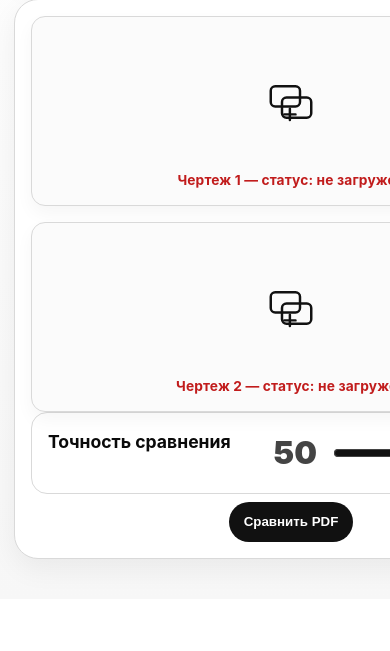
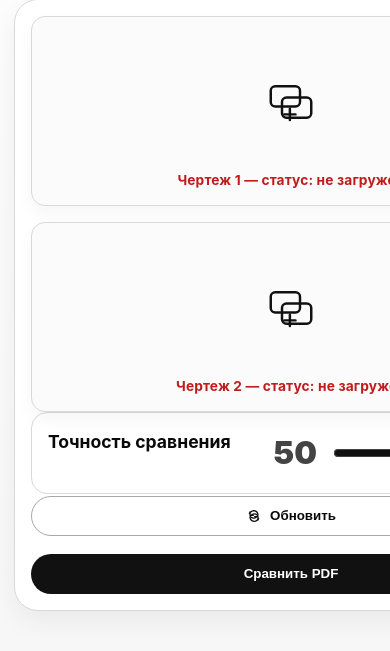
Before and after one commit to kventinbyratino/pdf-diff-highlighter, a Flask app: page / in a window 390 px wide; the page is wider, and only the part inside the window is pictured. Shown: the part 274-925 px from the top of that part. Before the commit the page ends 849 px from the top of that part, so only its background shows below. Run offline with Flask 3, Linux system fonts and the light colour scheme.

Commit message:
feat: add clear and refresh compare controls

```diff
--- a/static/app.js
+++ b/static/app.js
@@ -28,6 +28,8 @@ const cropState = {
   startY: 0,
 };
 
+let compareRequestSeq = 0;
+
 function setImageStatus(message, tone = 'muted') {
   if (!imageStatus) return;
   imageStatus.textContent = message;
@@ -39,9 +41,13 @@ function updateUploadStatus(input) {
   if (!status) return;
   const label = input.id === 'pdf1' ? 'Чертеж 1' : input.id === 'pdf2' ? 'Чертеж 2' : input.id;
   const loaded = Boolean(input.files?.[0]);
+  const zone = input.closest('.slot-card');
+  const clearButton = zone?.querySelector('[data-clear-file]');
   status.textContent = `${label} — статус: ${loaded ? 'загружен' : 'не загружен'}`;
   status.classList.toggle('slot-status-loaded', loaded);
   status.classList.toggle('slot-status-empty', !loaded);
+  zone?.classList.toggle('has-file', loaded);
+  if (clearButton) clearButton.hidden = !loaded;
 }
 
 function setPreviewSlot(slotId, file) {
@@ -74,6 +80,73 @@ function applyFileToInput(input, file) {
   dt.items.add(file);
   input.files = dt.files;
   input.dispatchEvent(new Event('change', { bubbles: true }));
+}
+
+function clearFileInput(input) {
+  if (!input) return;
+  input.value = '';
+  compareRequestSeq += 1;
+  input.dispatchEvent(new Event('change', { bubbles: true }));
+}
+
+function formHasSelectedFiles(form) {
+  return Boolean(form?.querySelector('.file-input')?.files?.length) &&
+    Array.from(form.querySelectorAll('.file-input')).every((input) => Boolean(input.files?.[0]));
+}
+
+function replaceResultsAndErrors(doc) {
+  const nextError = doc.querySelector('.error');
+  const currentError = document.querySelector('.error');
+  if (nextError) {
+    if (currentError) currentError.replaceWith(nextError);
+    else document.querySelector('.hero')?.insertAdjacentElement('afterend', nextError);
+  } else if (currentError) {
+    currentError.remove();
+  }
+
+  const nextResults = doc.querySelector('.results-card');
+  const currentResults = document.querySelector('.results-card');
+  if (nextResults) {
+    if (currentResults) currentResults.replaceWith(nextResults);
+    else document.querySelector('.workspace')?.insertAdjacentElement('afterend', nextResults);
+  } else if (currentResults) {
+    currentResults.remove();
+  }
+
+  bindPageNav();
+  bindPreviewThumbs();
+}
+
+async function submitCompareForm(form) {
+  const requestSeq = ++compareRequestSeq;
+  const response = await fetch(form.action || window.location.href, {
+    method: (form.method || 'POST').toUpperCase(),
+    body: new FormData(form),
+    headers: { 'X-Requested-With': 'fetch' },
+  });
+  const html = await response.text();
+  if (requestSeq !== compareRequestSeq) return;
+  const doc = new DOMParser().parseFromString(html, 'text/html');
+  replaceResultsAndErrors(doc);
+}
+
+function bindCompareForm() {
+  document.querySelectorAll('form[action="compare"]').forEach((form) => {
+    form.addEventListener('submit', async (event) => {
+      event.preventDefault();
+      try {
+        await submitCompareForm(form);
+      } catch (error) {
+        const message = error instanceof Error ? error.message : 'Не удалось обновить сравнение';
+        setImageStatus(message, 'bad');
+      }
+    });
+
+    const precisionInput = form.querySelector('.precision-input');
+    precisionInput?.addEventListener('change', () => {
+      if (formHasSelectedFiles(form)) form.requestSubmit();
+    });
+  });
 }
 
 function openCacheDb() {
@@ -272,6 +345,14 @@ function bindDropzone(zone) {
   input.addEventListener('change', () => {
     updateUploadStatus(input);
     setPreviewSlot(input.id, input.files?.[0] || null);
+  });
+
+  const clearButton = zone.querySelector('[data-clear-file]');
+  clearButton?.addEventListener('click', (event) => {
+    event.preventDefault();
+    event.stopPropagation();
+    clearFileInput(input);
+    input.focus();
   });
 
   zone.addEventListener('dragover', (event) => {
@@ -498,6 +579,16 @@ function bindDropzones() {
   document.querySelectorAll('.dropzone').forEach((zone) => bindDropzone(zone));
 }
 
+function bindResetButtons() {
+  document.querySelectorAll('[data-reset-all]').forEach((button) => {
+    button.addEventListener('click', () => {
+      document.querySelectorAll('.file-input').forEach((input) => {
+        clearFileInput(input);
+      });
+    });
+  });
+}
+
 function bindPageNav() {
   const buttons = Array.from(document.querySelectorAll('[data-page-target]'));
   if (!buttons.length) return;
@@ -594,6 +685,8 @@ function init() {
   bindPrecisionInputs();
   bindDropzones();
   document.querySelectorAll('.file-input').forEach((input) => updateUploadStatus(input));
+  bindResetButtons();
+  bindCompareForm();
   bindCacheButtons();
   bindCaptureButtons();
   bindCropButtons();
--- a/static/style.css
+++ b/static/style.css
@@ -288,6 +331,40 @@ h4 {
   display: grid;
   gap: 16px;
   min-width: 0;
+}
+
+.form-actions {
+  display: flex;
+  flex-wrap: wrap;
+  gap: 10px;
+  justify-content: center;
+  margin-top: 2px;
+}
+
+.form-actions button {
+  min-width: 170px;
+}
+
+.form-actions .secondary {
+  background: transparent;
+  color: var(--text);
+  border-color: var(--line-strong);
+}
+
+.form-actions .secondary:hover,
+.form-actions .secondary:focus-visible {
+  background: #efefef;
+}
+
+.form-actions svg {
+  width: 16px;
+  height: 16px;
+  margin-right: 8px;
+  fill: none;
+  stroke: currentColor;
+  stroke-width: 1.9;
+  stroke-linecap: round;
+  stroke-linejoin: round;
 }
 
 .page {
@@ -769,7 +846,9 @@ input[type='range'] {
   .preview-btn,
   .viewer-download,
   .viewer-close,
-  .cache-btn {
+  .cache-btn,
+  .form-actions button,
+  .slot-clear {
     width: 100%;
   }
 
--- a/templates/index.html
+++ b/templates/index.html
@@ -22,6 +22,14 @@
       <form method="post" action="compare" enctype="multipart/form-data" class="card panel">
         <div class="upload-grid">
           <section class="slot-card dropzone" data-target="pdf1">
+            <button type="button" class="slot-clear" data-clear-file="pdf1" aria-label="Удалить чертеж 1" hidden>
+              <svg viewBox="0 0 24 24" aria-hidden="true" focusable="false">
+                <path d="M4 7h16"></path>
+                <path d="M9 7V5.5A1.5 1.5 0 0 1 10.5 4h3A1.5 1.5 0 0 1 15 5.5V7"></path>
+                <path d="M8 7l1 12h6l1-12"></path>
+                <path d="M10 11v5M14 11v5"></path>
+              </svg>
+            </button>
             <label class="upload-field" for="pdf1">
               <span class="sr-only">Выбрать PDF 1</span>
               <div class="dropzone-art" aria-hidden="true">
@@ -37,6 +45,14 @@
           </section>
 
           <section class="slot-card dropzone" data-target="pdf2">
+            <button type="button" class="slot-clear" data-clear-file="pdf2" aria-label="Удалить чертеж 2" hidden>
+              <svg viewBox="0 0 24 24" aria-hidden="true" focusable="false">
+                <path d="M4 7h16"></path>
+                <path d="M9 7V5.5A1.5 1.5 0 0 1 10.5 4h3A1.5 1.5 0 0 1 15 5.5V7"></path>
+                <path d="M8 7l1 12h6l1-12"></path>
+                <path d="M10 11v5M14 11v5"></path>
+              </svg>
+            </button>
             <label class="upload-field" for="pdf2">
               <span class="sr-only">Выбрать PDF 2</span>
               <div class="dropzone-art" aria-hidden="true">
@@ -62,7 +78,18 @@
           </div>
         </section>
 
-        <button type="submit">Сравнить PDF</button>
+        <div class="form-actions">
+          <button type="button" class="secondary" data-reset-all>
+            <svg viewBox="0 0 24 24" aria-hidden="true" focusable="false">
+              <path d="M6 6v5h5"></path>
+              <path d="M18 18v-5h-5"></path>
+              <path d="M7.5 14A7 7 0 0 0 18 10.5 7 7 0 0 0 12 4a7 7 0 0 0-4.95 2.05L5 8.1"></path>
+              <path d="M16.5 10A7 7 0 0 0 6 13.5 7 7 0 0 0 12 20a7 7 0 0 0 4.95-2.05L19 15.9"></path>
+            </svg>
+            Обновить
+          </button>
+          <button type="submit">Сравнить PDF</button>
+        </div>
       </form>
     </section>
 
```
Also changed, not shown: other parts of static/style.css (+43 -0 lines).
